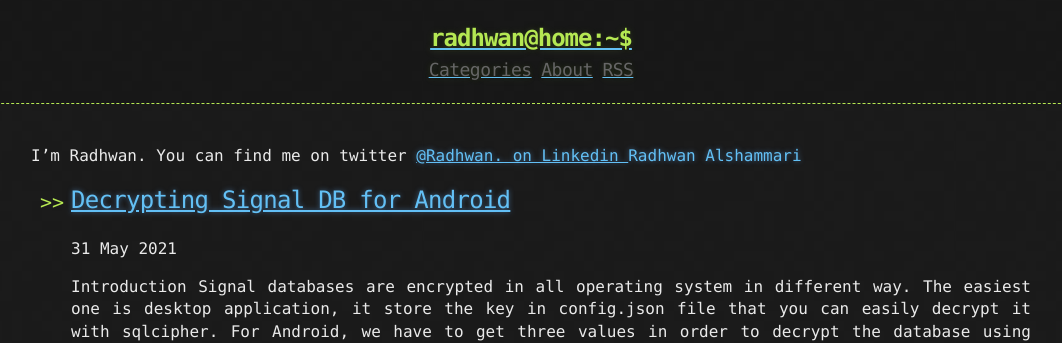
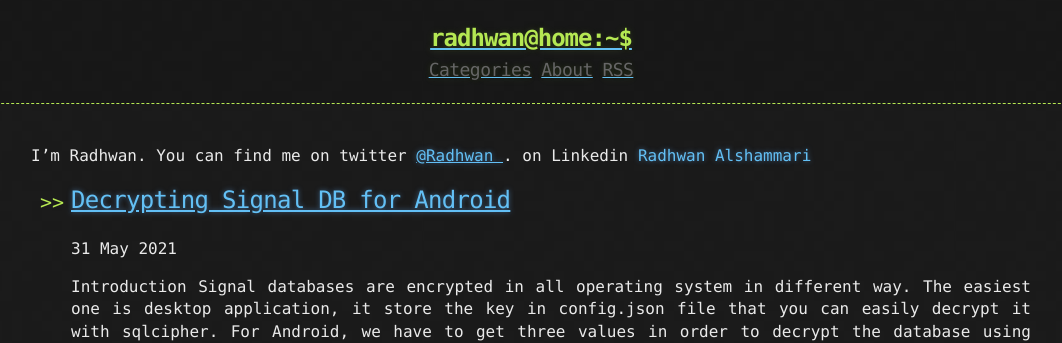
Before and after one commit to Rado0z/Rado0z.github.io, a Jekyll site: the page built from index.html, in a window 1280 px wide. Shown: the top 343 px of the page, without its empty margins (109-1171 px from the left). Built offline with Jekyll 4.4.1, drawn with Linux system fonts in a browser that asks for light colours; the list of posts is cut into pages by our own code; part of the change alters nothing that is shown.

```diff
--- a/index.html
+++ b/index.html
@@ -2,7 +2,7 @@
 layout: default
 ---
 <section align="justify" id="main_content">
-        <p>I’m Radhwan. You can find me on twitter <a href="https://twitter.com/C23Se">@Radhwan. on Linkedin <a herf="https://www.linkedin.com/in/radhwan-alshammari-729707175/"> Radhwan Alshammari</a></p>
+        <p>I’m Radhwan. You can find me on twitter <a href="https://twitter.com/C23Se">@Radhwan </a>. on Linkedin <a herf="https://www.linkedin.com/in/radhwan-alshammari-729707175/"> Radhwan Alshammari</a></p>
 <ul>
     {% for post in paginator.posts %}
       <li>
```
